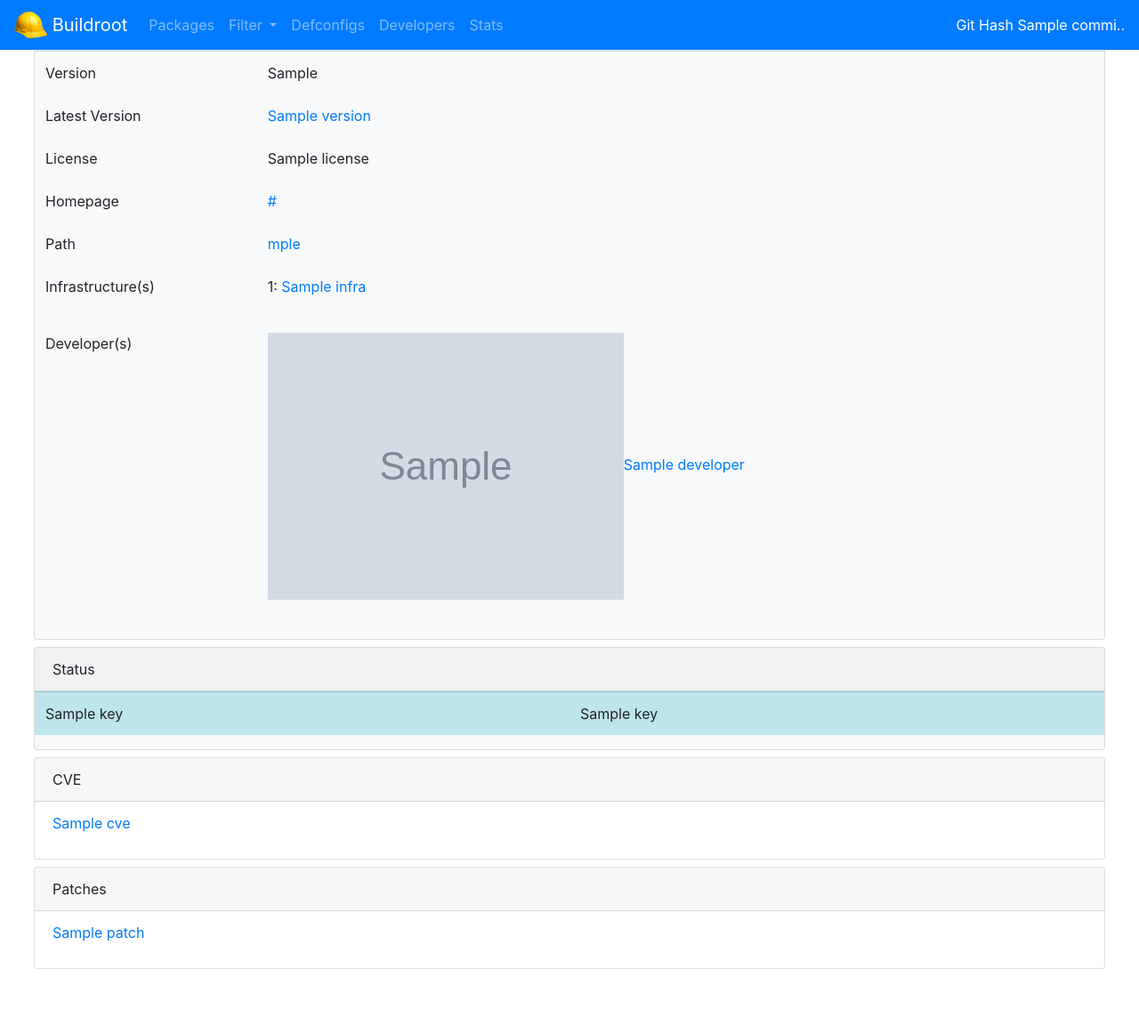
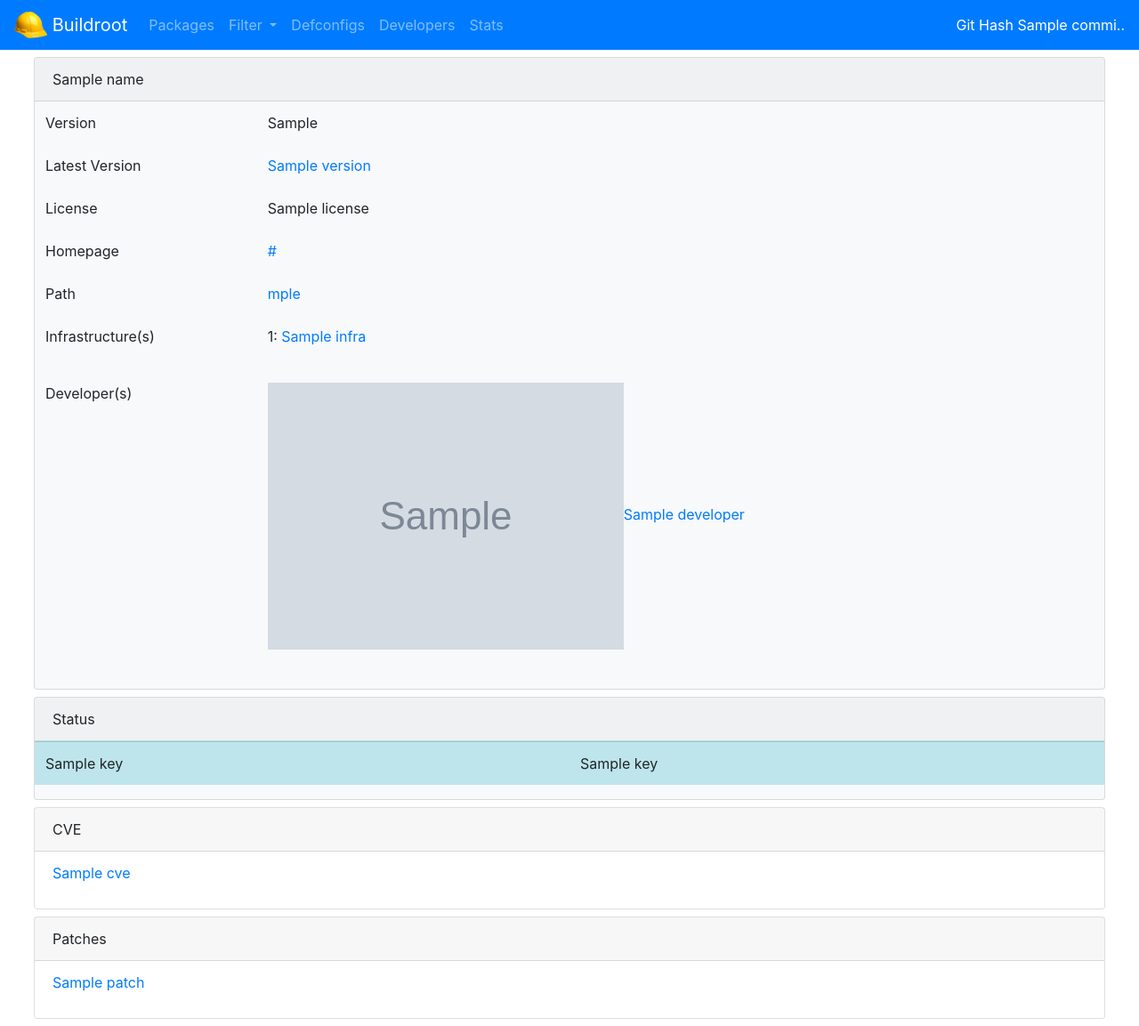
Before and after one commit to hthiery/buildroot-stats, a Flask app: template app/templates/package.html in a window 1280 px wide. Shown: the whole page at 89% size. Before the commit the page ends 1089 px from the top, so only its background shows below. Run offline with Flask 2, Linux system fonts and the light colour scheme; the template is opened without the code that fills it: most values are stand-ins (such as "Sample title", 1, 10 or a date in 2020); grey boxes marked "Sample" are stand-in pictures; some libraries are stand-ins or nearby versions.

Commit message:
Revert "layout: add fixed-top attribute to navbar"
This reverts commit b043aa93a8349f76f42a78474fb860219db2ef46.

```diff
--- a/app/templates/layout.html
+++ b/app/templates/layout.html
@@ -7,7 +7,7 @@
   </head>
   <body>
 
-    <nav class="navbar fixed-top navbar-expand-lg navbar-dark bg-primary">
+    <nav class="navbar navbar-expand-lg navbar-dark bg-primary">
       <a class="navbar-brand" href="http://buildroot.org">
         <img src="{{url_for('static', filename='img/logo.png')}}" width="37" height="30" class="d-inline-block align-top" alt="">
         Buildroot
```
